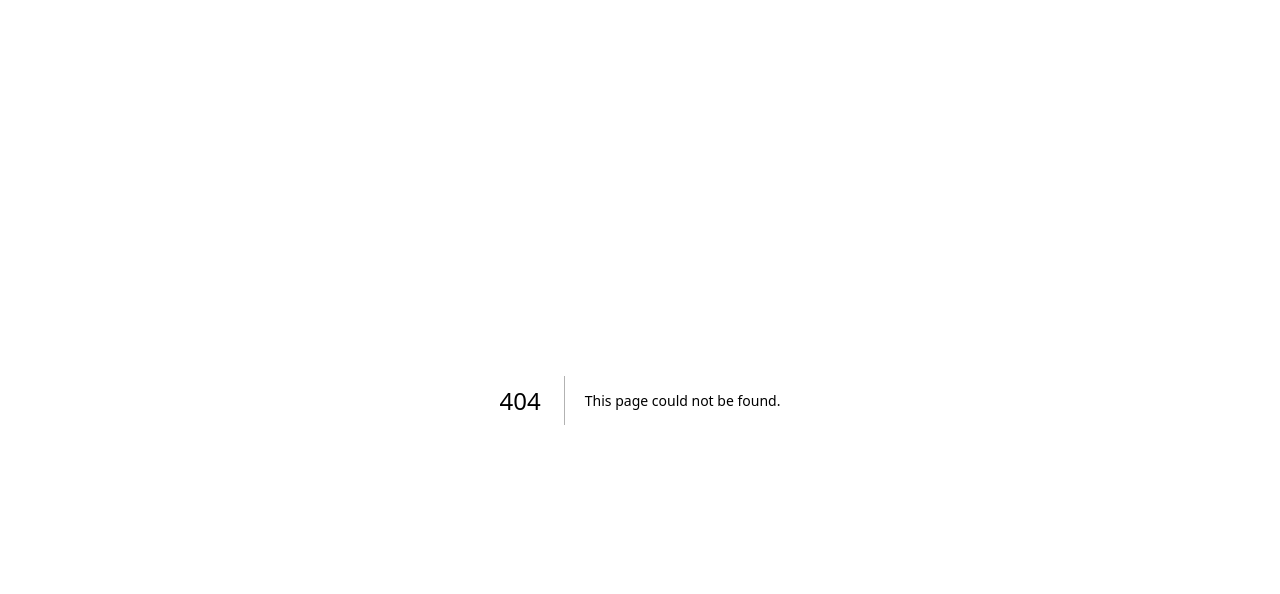
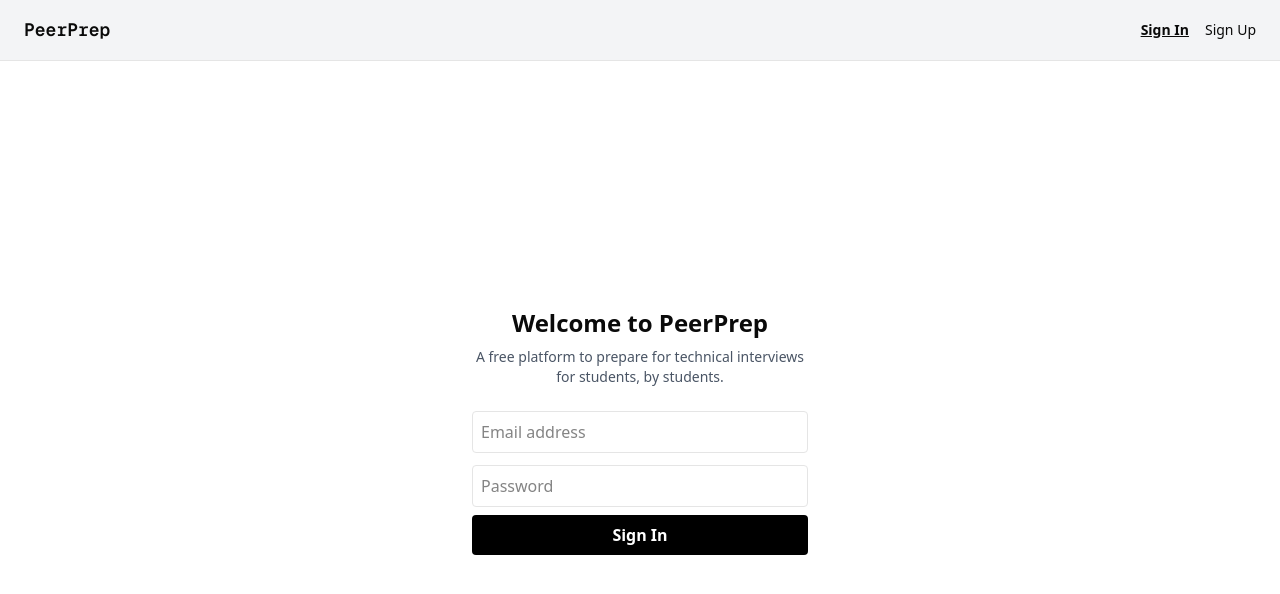
Before and after one commit to JumpyJay/PeerPrep, a Next.js app: page /user in a window 1280 px wide. Before the commit this address had no page. Shown: the top 594 px of the page. Built offline with nearby package versions, Linux system fonts and the light colour scheme.

Commit message:
user-service: implement API, repository, service, types, and frontend for sign in/sign up

```diff
--- a/package.json
+++ b/package.json
@@ -13,8 +13,10 @@
     "@radix-ui/react-avatar": "^1.1.10",
     "@radix-ui/react-slot": "^1.2.3",
     "@radix-ui/react-tabs": "^1.1.13",
+    "bcrypt": "^6.0.0",
     "class-variance-authority": "^0.7.1",
     "clsx": "^2.1.1",
+    "jsonwebtoken": "^9.0.2",
     "lucide-react": "^0.544.0",
     "next": "15.5.3",
     "pg": "^8.16.3",
@@ -25,6 +27,8 @@
   "devDependencies": {
     "@eslint/eslintrc": "^3",
     "@tailwindcss/postcss": "^4",
+    "@types/bcrypt": "^6.0.0",
+    "@types/jsonwebtoken": "^9.0.10",
     "@types/node": "^20",
     "@types/pg": "^8.15.5",
     "@types/react": "^19",
--- /dev/null
+++ b/src/app/api/v1/user/route.ts
@@ -0,0 +1,31 @@
+import { NextRequest, NextResponse } from "next/server";
+import { userService } from "@/modules/user/user.service";
+
+/**
+ * Handles POST requests using asynchronous calls
+ */
+export async function POST(req: NextRequest) {
+  try {
+    // parse JSON body of request
+    const { action, ...body } = await req.json();
+
+    // handle new user creation
+    if (action === "register") {
+      // result is the user info
+      const result = await userService.register(body);
+      return NextResponse.json(result, { status: 201 });
+    }
+
+    // handle existing user log in
+    if (action === "login") {
+      const result = await userService.login(body);
+      return NextResponse.json(result, { status: 200 });
+    }
+
+    // handle invalid actions
+    return NextResponse.json({ error: "Invalid action" }, { status: 400 });
+  } catch (error) {
+    console.error("User API error:", error);
+    return NextResponse.json({ error: "Internal Server Error" }, { status: 500 });
+  }
+}
--- /dev/null
+++ b/src/app/user/page.tsx
@@ -0,0 +1,120 @@
+"use client";
+
+import { useState } from "react";
+
+export default function UserPage() {
+  const [email, setEmail] = useState("");
+  const [username, setUsername] = useState("");
+  const [password, setPassword] = useState("");
+  const [isRegister, setIsRegister] = useState(false);
+  const [message, setMessage] = useState("");
+
+  const handleSubmit = async (e: React.FormEvent) => {
+    e.preventDefault();
+    setMessage("");
+
+    const payload = isRegister
+        ? { action: "register", email, username, password }
+        : { action: "login", email, password };
+
+    try {
+      const res = await fetch("/api/v1/user", {
+        method: "POST",
+        headers: { "Content-Type": "application/json" },
+        body: JSON.stringify(payload),
+      });
+
+      const data = await res.json();
+      if (!res.ok) throw new Error(data.error || "Something went wrong");
+
+      setMessage(data.message);
+      if (!isRegister && data.token) localStorage.setItem("token", data.token);
+
+      setEmail("");
+      setPassword("");
+      if (isRegister) setUsername("");
+    } catch (err: unknown) {
+      if (err instanceof Error) {
+        throw new Error(err.message);
+      } else {
+        throw new Error("Unexpected error");
+      }
+    }
+  };
+
+  return (
+    <div className="min-h-screen flex flex-col">
+
+      <div className="flex justify-between items-center bg-gray-100 px-6 py-4 border-b">
+        <h1 className="font-mono text-lg font-semibold text-foreground">PeerPrep</h1>
+        <div className="space-x-4 text-sm">
+          <button
+            onClick={() => setIsRegister(false)}
+            className={`${!isRegister ? "font-semibold underline" : ""}`}
+          >
+            Sign In
+          </button>
+          <button
+            onClick={() => setIsRegister(true)}
+            className={`${isRegister ? "font-semibold underline" : ""}`}
+          >
+            Sign Up
+          </button>
+        </div>
+      </div>
+
+
+      <div className="flex-grow flex items-center justify-center bg-white">
+        <div className="w-full max-w-sm text-center px-6">
+          <h2 className="text-2xl font-semibold mb-2">Welcome to PeerPrep</h2>
+          <p className="text-gray-600 mb-6 text-sm">
+            A free platform to prepare for technical interviews<br />
+            for students, by students.
+          </p>
+
+          <form onSubmit={handleSubmit} className="text-left">
+            <input
+              type="email"
+              placeholder="Email address"
+              value={email}
+              onChange={(e) => setEmail(e.target.value)}
+              className="block w-full p-2 mb-3 border rounded"
+              required
+            />
+
+            {isRegister && (
+              <input
+                type="text"
+                placeholder="Username"
+                value={username}
+                onChange={(e) => setUsername(e.target.value)}
+                className="block w-full p-2 mb-3 border rounded"
+                required
+              />
+            )}
+
+            <input
+              type="password"
+              placeholder="Password"
+              value={password}
+              onChange={(e) => setPassword(e.target.value)}
+              className="block w-full p-2 mb-2 border rounded"
+              required
+            />
+
+            <button
+              type="submit"
+              className="w-full bg-black text-white py-2 rounded font-semibold hover:opacity-90"
+            >
+              {isRegister ? "Sign Up" : "Sign In"}
+            </button>
+          </form>
+
+          {message && (
+            <p className="mt-4 text-red-500 text-sm">{message}</p>
+          )}
+        </div>
+      </div>
+    </div>
+  );
+}
--- /dev/null
+++ b/src/modules/user/user.repository.ts
@@ -0,0 +1,45 @@
+import { getConnectionPool } from "@/lib/db";
+import { User } from "./user.types";
+
+/**
+ * Insert a new user record into the database.
+ */
+export async function createUser(user: Omit<User, "id">): Promise<User> {
+  const pool = await getConnectionPool();
+  const query = `
+    INSERT INTO users (email, username, password)
+    VALUES ($1, $2, $3)
+    RETURNING id, email, username, password, created_at;
+  `;
+  const values = [user.email, user.username, user.password];
+  const result = await pool.query(query, values);
+  return result.rows[0];
+}
+
+/**
+ * Find a user by email.
+ */
+export async function findUserByEmail(email: string): Promise<User | null> {
+  const pool = await getConnectionPool();
+  const query = `
+    SELECT id, email, username, password, created_at
+    FROM users
+    WHERE email = $1;
+  `;
+  const result = await pool.query(query, [email]);
+  return result.rows[0] || null;
+}
+
+/**
+ * Find a user by ID.
+ */
+export async function findUserById(id: number): Promise<User | null> {
+  const pool = await getConnectionPool();
+  const query = `
+    SELECT id, email, username, password, created_at
+    FROM users
+    WHERE id = $1;
+  `;
+  const result = await pool.query(query, [id]);
+  return result.rows[0] || null;
+}
--- /dev/null
+++ b/src/modules/user/user.service.ts
@@ -0,0 +1,83 @@
+import bcrypt from "bcrypt"; // password hashing
+import jwt from "jsonwebtoken"; // create jwt tokens for auth
+import * as userRepository from "./user.repository";
+import { UserCredentials, UserRegister } from "./user.types";
+import { DatabaseError } from "pg";
+
+const JWT_SECRET = process.env.JWT_SECRET!;
+
+// bundles functions for easy import
+export const userService = {
+  register,
+  login,
+  getProfile,
+};
+
+/**
+ * Handles user registration.
+ */
+export async function register(data: UserRegister) {
+  try {
+    const hashed = await bcrypt.hash(data.password, 10);
+    const newUser = await userRepository.createUser({
+      email: data.email,
+      username: data.username,
+      password: hashed,
+    });
+
+    return { success: true, status: 201, message: "User registered", user: newUser };
+  } catch (err: unknown) {
+    // handle duplicate email
+    if (err instanceof DatabaseError && err.code === "23505") {
+      return { success: false, status: 409, message: "Email already registered",
+      };
+    }
+
+    // fallback for unknown errors
+    return { success: false, status: 500, message: "Internal Server Error",
+    };
+  }
+}
+
+/**
+ * Handles existing user log in.
+ */
+export async function login(data: UserCredentials) {
+  // checks if user exists in db using email checks
+  const user = await userRepository.findUserByEmail(data.email);
+
+  if (!user) {
+    return { success: false, status: 404, message: "User not found" };
+  }
+
+  // checks if password is valid
+  const valid = await bcrypt.compare(data.password, user.password);
+
+  if (!valid) {
+    return { success: false, status: 401, message: "Invalid password" };
+  }
+
+  // creates signed token
+  const token = jwt.sign({ id: user.id }, JWT_SECRET, { expiresIn: "1d" });
+
+  return { success: true, status: 200, message: "Login successful", token, user };
+}
+
+/**
+ * Fetches current user.
+ */
+export async function getProfile(id: number) {
+  try {
+    // checks for existing user in db using id checks
+    const user = await userRepository.findUserById(id);
+
+    if (!user) {
+      return { success: false, status: 404, message: "User not found" };
+    }
+
+    return { success: true, status: 200, message: "User profile retrieved", user };
+  } catch (err: unknown) {
+    console.error("Caught error:", err);
+    return { success: false, status: 500, message: "Internal Server Error" };
+  }
+}
```
Also changed, not shown: src/modules/user/user.types.ts (added, +18 -0 lines), 1 other file (tests, documents, lock files or other folders).
